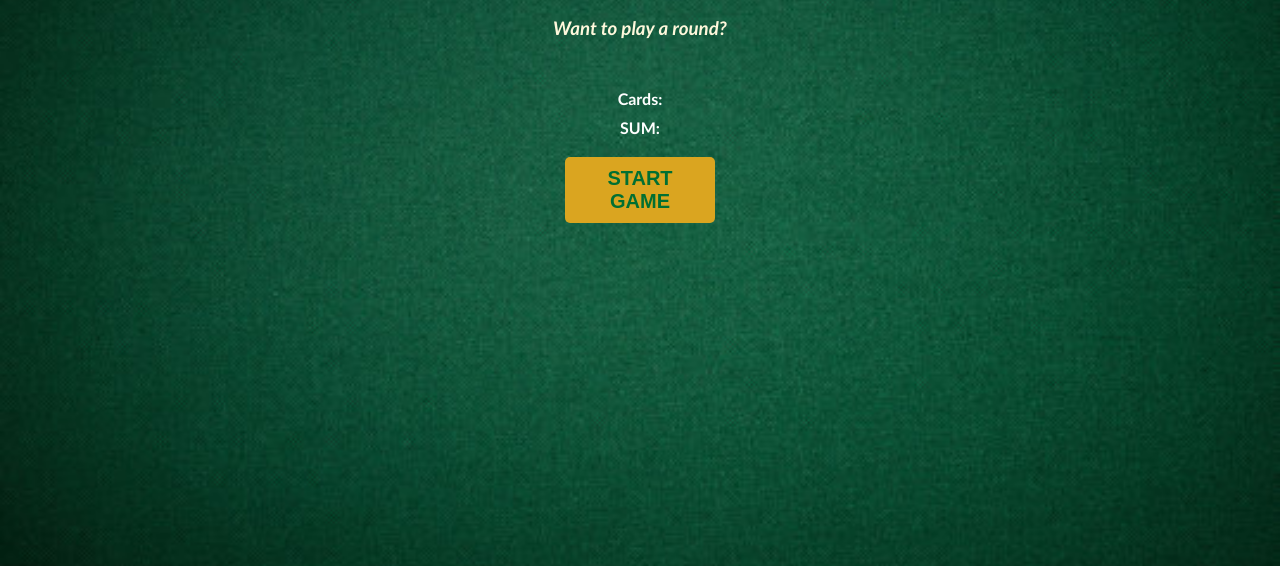
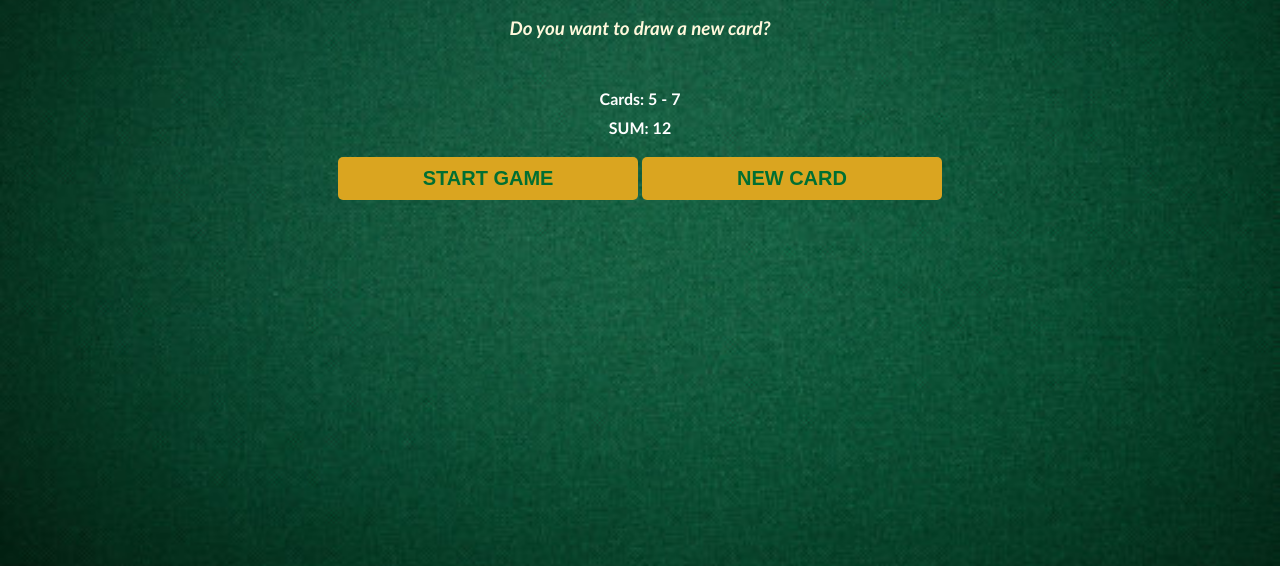
Before and after one commit to okantas/Blackjack, a plain HTML site: page index.html in a window 1280 px wide. Both pictures are taken after a click on the button "START GAME". Shown: the part 234-800 px from the top of the page. Drawn offline with Linux system fonts and the light colour scheme.

Commit message:
I developed js part

```diff
--- a/index.html
+++ b/index.html
@@ -15,6 +15,7 @@
             <p id="cards_el">Cards:</p>
             <p id="sum_el">SUM:</p>
             <button onclick="startGame()">START GAME</button>
+            <button onclick="newCard()">NEW CARD</button>
 
     </div>
     <script src="index.js"></script>
--- a/index.js
+++ b/index.js
@@ -1,7 +1,8 @@
 
 
-let firstCard=11
-let secondCard=10
+let firstCard=5
+let secondCard=7
+let cards=[firstCard, secondCard]
 let sum=firstCard+secondCard
 let message=" "
 let hasBlackjack=false
@@ -9,11 +10,14 @@ let isAlive=true
 
 let messageEl= document.getElementById("message_el")
 let sumEl=document.getElementById("sum_el")
-let cardsEl=document.getElementsById("cards_el")
-
+let cardsEl=document.getElementById("cards_el")
 
 function startGame(){
-    cardsEl.textContent="Cards: "+ firstCard+" - "+ secondCard
+    renderGame()
+}
+
+function renderGame(){
+    cardsEl.textContent="Cards: "+ cards[0]+" - "+ cards[1]
     sumEl.textContent= "SUM: "+sum
     if(sum<=20){
         message="Do you want to draw a new card?"
@@ -28,3 +32,17 @@ function startGame(){
     }
     messageEl.textContent= message
 }
+
+
+function newCard(){
+    console.log("Drawing a new card from the deck!")
+
+    let card=8
+
+
+
+    sum+=card
+
+    renderGame();
+
+}
--- a/style.css
+++ b/style.css
@@ -34,8 +34,9 @@ p{
 
 }
 button{
+
     color: #016f32;
-    width: 150px;
+    width: 300px;
     background-color: goldenrod;
     font-size: 20px;
     margin-top: 20px;
```
